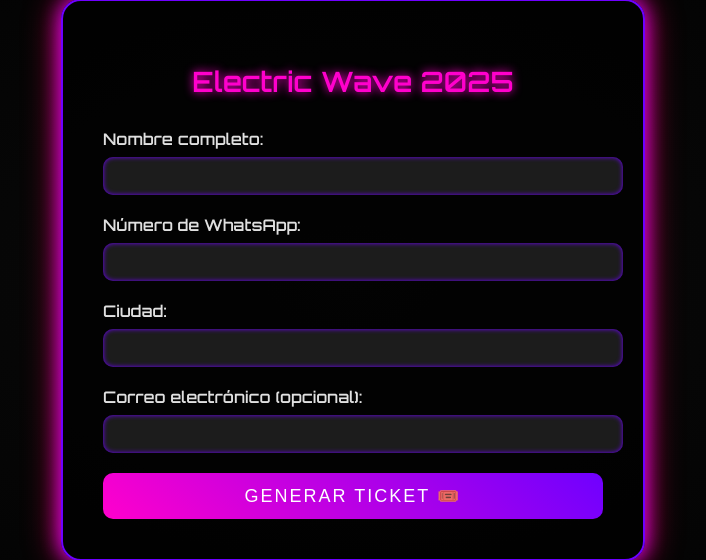
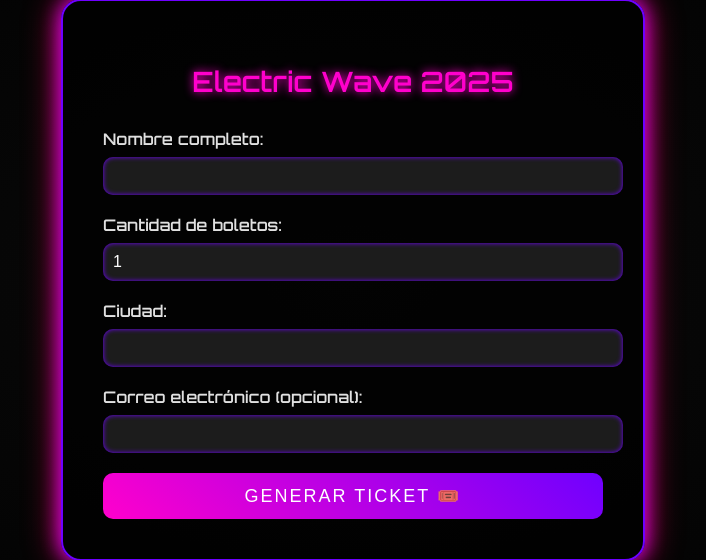
Before and after one commit to A-bosss/qr-ticket-api, a Flask app: page / in a window 1280 px wide. Shown: the part 120-680 px from the top of the page, without its empty margins (287-993 px from the left). Run offline with Flask 3, Linux system fonts and the light colour scheme.

Commit message:
Update form.html

```diff
--- a/templates/form.html
+++ b/templates/form.html
@@ -1,4 +1,3 @@
-
 <!DOCTYPE html>
 <html lang="es">
 <head>
@@ -51,7 +50,8 @@
     }
 
     input[type="text"],
-    input[type="email"] {
+    input[type="email"],
+    input[type="number"] {
       width: 100%;
       padding: 10px;
       margin-bottom: 20px;
@@ -105,8 +105,15 @@
       <label for="nombre">Nombre completo:</label>
       <input type="text" name="nombre" id="nombre" required>
 
-      <label for="numero">Número de WhatsApp:</label>
-      <input type="text" name="numero" id="numero" required>
+      <label for="cantidad">Cantidad de boletos:</label>
+      <input
+        type="number"
+        name="cantidad"
+        id="cantidad"
+        min="1"
+        value="1"
+        required
+      >
 
       <label for="ciudad">Ciudad:</label>
       <input type="text" name="ciudad" id="ciudad" required>
```
